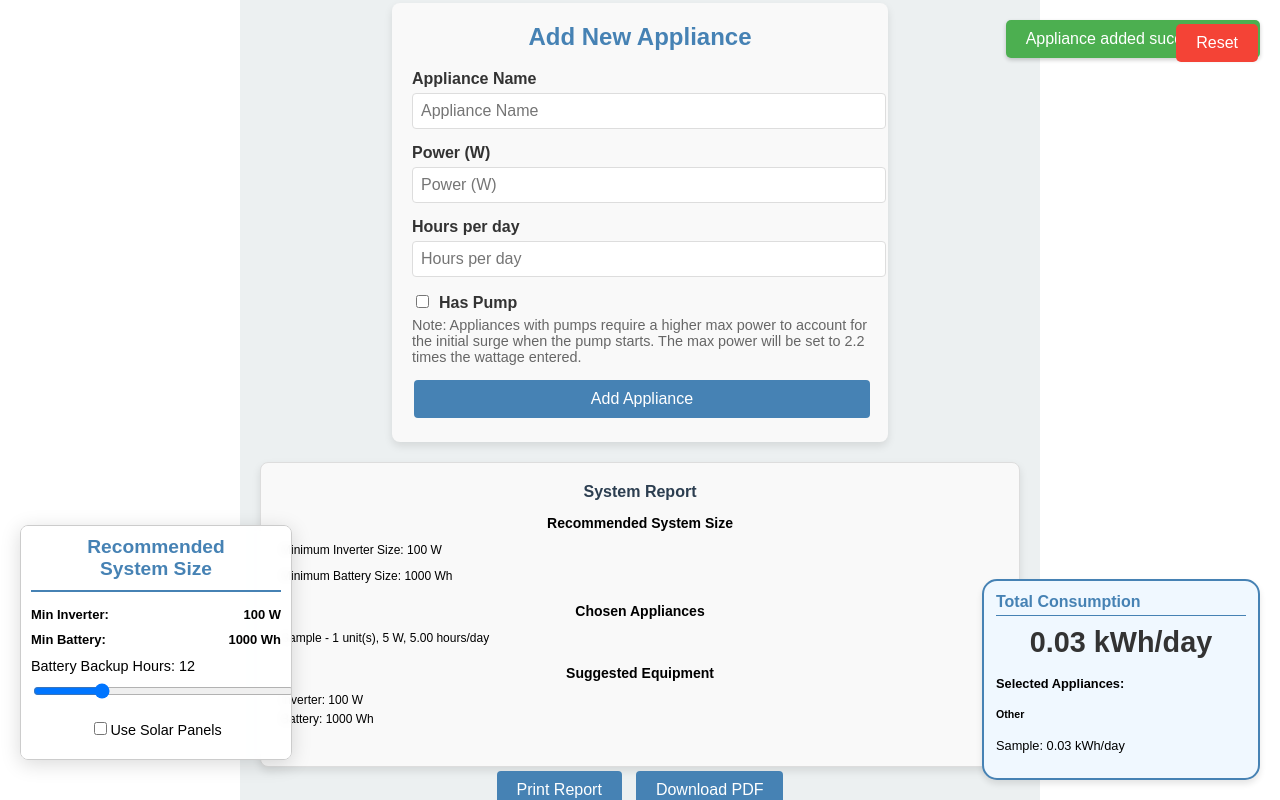
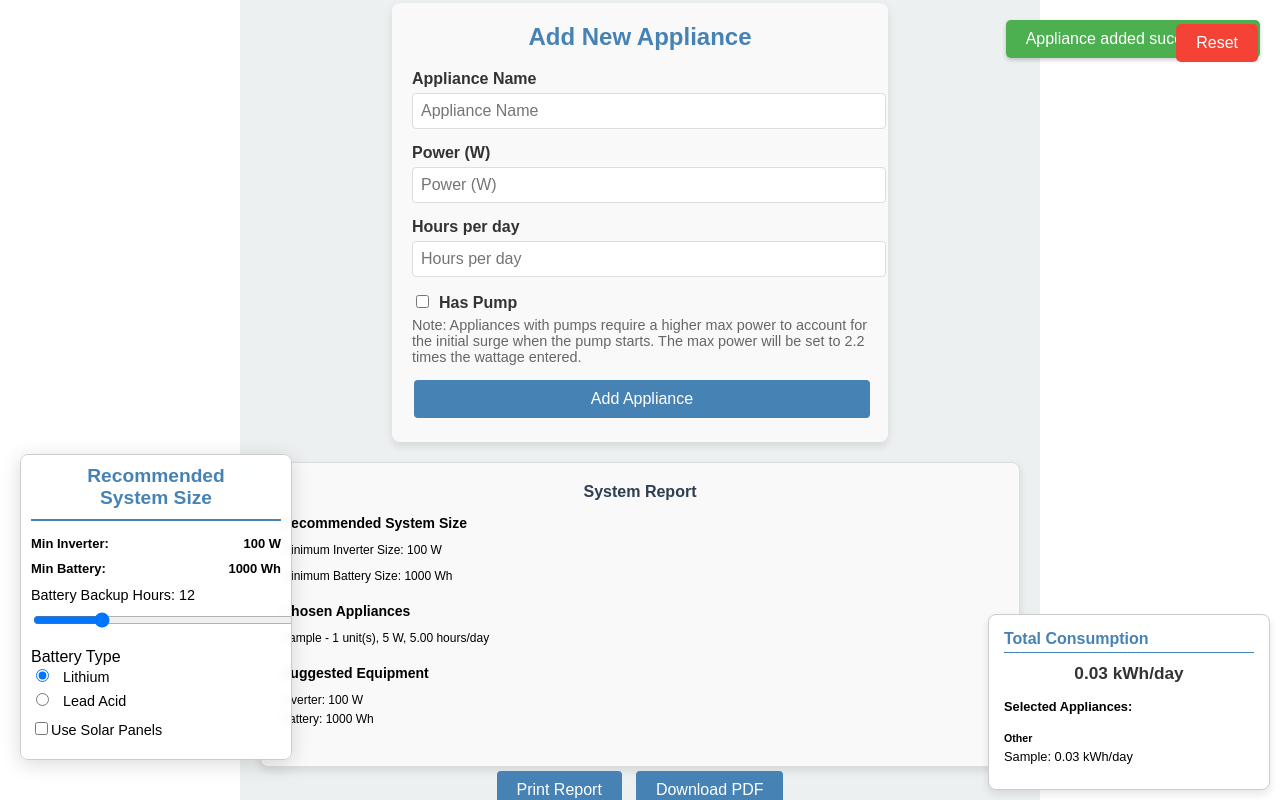
Before and after one commit to AndreLesa/solar-system-sizer, a React (Create React App) app: page / in a window 1280 px wide. Both pictures are taken after typing "Sample", "5", "5" into the empty fields and a click on the button "Add Appliance". Shown: the part 3927-4727 px from the top of the page. Built offline with nearby package versions, Linux system fonts and the light colour scheme.

Commit message:
Fixed div sizing.

```diff
--- a/src/components/ApplianceList.js
+++ b/src/components/ApplianceList.js
@@ -86,6 +86,8 @@ const ApplianceList = ({ appliances, addAppliance, updateAppliance, removeApplia
   const PEAK_SUN_HOURS = 5;
   const MIN_BATTERY_SIZE = 1000; // Minimum battery size in Wh
 
+  const [batteryType, setBatteryType] = useState('lithium'); // Add this state
+
   function calculateDailyKWh(appliance) {
     const kWh = ((appliance.power * appliance.hoursPerDay * (appliance.quantity || 1)) / 1000).toFixed(2);
     return isNaN(kWh) ? '0' : kWh;
@@ -119,7 +121,7 @@ const ApplianceList = ({ appliances, addAppliance, updateAppliance, removeApplia
 
     // Calculate battery size based on backup hours
     const newBatterySize = Math.max(
-      Math.ceil((dailyConsumption * batteryBackupHours / 24) / 0.8 / 100) * 100,
+      Math.ceil((dailyConsumption * batteryBackupHours / 24) / (batteryType === 'lithium' ? 0.8 : 0.5) / 100) * 100,
       MIN_BATTERY_SIZE
     );
     console.log(`Calculated battery size: ${newBatterySize}Wh for ${batteryBackupHours} hours backup`);
@@ -148,7 +150,7 @@ const ApplianceList = ({ appliances, addAppliance, updateAppliance, removeApplia
 
   useEffect(() => {
     calculateSystemSize();
-  }, [selectedAppliances, batteryBackupHours, useSolarPanels, panelWattage]);
+  }, [selectedAppliances, batteryBackupHours, useSolarPanels, panelWattage, batteryType]);
 
   const handleBatteryUsageHoursChange = (event) => {
     setBatteryUsageHours(parseInt(event.target.value));
@@ -298,6 +300,10 @@ const ApplianceList = ({ appliances, addAppliance, updateAppliance, removeApplia
     setSolarPanelSize(0);
   };
 
+  const handleBatteryTypeChange = (event) => {
+    setBatteryType(event.target.value);
+  };
+
   const isMobile = window.innerWidth <= 768;
 
   return (
@@ -421,20 +427,31 @@ const ApplianceList = ({ appliances, addAppliance, updateAppliance, removeApplia
         <button onClick={handleAddNewAppliance}>Add Appliance</button>
       </div>
 
-      <div className={`floating-appliance-info ${isMobile ? 'mobile' : ''}`}>
-        <h3>Total Consumption</h3>
-        <p className="total-kwh">{calculateTotalKWh()} kWh/day</p>
+      <div className={`floating-appliance-info ${isMobile ? 'mobile' : ''}`} style={{
+        position: 'fixed',
+        bottom: '10px',
+        right: '10px',
+        width: '250px',
+        padding: '15px',
+        border: '1px solid #ccc',
+        borderRadius: '8px',
+        backgroundColor: '#fff',
+        boxShadow: '0 4px 8px rgba(0, 0, 0, 0.1)',
+        zIndex: 1000
+      }}>
+        <h3 style={{ marginBottom: '10px' }}>Total Consumption</h3>
+        <p className="total-kwh" style={{ fontSize: '1.2em', fontWeight: 'bold' }}>{calculateTotalKWh()} kWh/day</p>
         {!isMobile && (
           <div className="selected-appliance-info">
-            <h4>Selected Appliances:</h4>
+            <h4 style={{ marginTop: '15px', marginBottom: '10px' }}>Selected Appliances:</h4>
             {Object.entries(roomAppliances).map(([room, appliances]) => {
               const selectedInRoom = appliances.filter(a => selectedAppliances[`${room}-${a.name}`]);
               if (selectedInRoom.length === 0) return null;
               return (
-                <div key={room} className="room-group">
-                  <h5>{room}</h5>
+                <div key={room} className="room-group" style={{ marginBottom: '10px' }}>
+                  <h5 style={{ marginBottom: '5px' }}>{room}</h5>
                   {selectedInRoom.map(appliance => (
-                    <p key={appliance.name}>
+                    <p key={appliance.name} style={{ margin: '2px 0' }}>
                       {appliance.name}: {calculateDailyKWh(selectedAppliances[`${room}-${appliance.name}`])} kWh/day
                     </p>
                   ))}
@@ -460,10 +477,6 @@ const ApplianceList = ({ appliances, addAppliance, updateAppliance, removeApplia
             </div>
             {useSolarPanels && (
               <>
-                <div className="system-info-item" style={{ marginBottom: '10px', display: 'flex', justifyContent: 'space-between', fontSize: '0.9em' }}>
-                  <span>Eff Battery:</span>
-                  <span>{effectiveBatterySize} Wh</span>
-                </div>
                 <div className="system-info-item" style={{ marginBottom: '10px', display: 'flex', justifyContent: 'space-between', fontSize: '0.9em' }}>
                   <span>Rec Solar:</span>
                   <span>{solarPanelSize} W</span>
@@ -498,7 +511,17 @@ const ApplianceList = ({ appliances, addAppliance, updateAppliance, removeApplia
                 style={{ width: '100%' }}
               />
             </div>
-            <div className="solar-panel-toggle" style={{ textAlign: 'center', marginBottom: '10px' }}>
+
+            <div className="battery-type">
+              <span>Battery Type</span>
+              <label>
+                <input type="radio" name="battery-type" value="lithium" checked={batteryType === 'lithium'} onChange={handleBatteryTypeChange} /> Lithium
+              </label>
+              <label>
+                <input type="radio" name="battery-type" value="lead-acid" checked={batteryType === 'lead-acid'} onChange={handleBatteryTypeChange} /> Lead Acid
+              </label>
+            </div>
+            <div className="solar-panel-toggle" style={{ marginBottom: '10px' }}>
               <label style={{ fontSize: '0.9em' }}>
                 <input
                   type="checkbox"
--- a/src/components/SystemReport.js
+++ b/src/components/SystemReport.js
@@ -11,10 +11,20 @@ const SystemReport = ({ selectedAppliances, inverterSize, batterySize, effective
   });
 
   const handleDownloadPDF = async () => {
-    const canvas = await html2canvas(reportRef.current, { scale: 2.5 }); // Increase scale for better quality
+    const canvas = await html2canvas(reportRef.current, {
+      scale: 3.5, // Increase scale for better quality
+      useCORS: true, // Enable cross-origin resource sharing
+      allowTaint: true, // Allow tainted images
+      logging: true, // Enable logging for debugging
+      backgroundColor: '#ffffff' // Set background color to white
+    });
     const imgData = canvas.toDataURL('image/png');
-    const pdf = new jsPDF();
-    pdf.addImage(imgData, 'PNG', 10, 10, 190, 277); // Adjusted to add padding
+    const pdf = new jsPDF({
+      orientation: 'portrait',
+      unit: 'px',
+      format: [canvas.width, canvas.height] // Match PDF size to canvas size
+    });
+    pdf.addImage(imgData, 'PNG', 0, 0, canvas.width, canvas.height); // Adjust to fit the entire canvas
     pdf.save('system-report.pdf');
   };
 
@@ -25,15 +35,14 @@ const SystemReport = ({ selectedAppliances, inverterSize, batterySize, effective
   return (
     <div>
 
-      <div className="system-report" ref={reportRef} style={{ padding: '20px', fontSize: '12px' }}>
-        <h2 style={{ fontSize: '16px' }}>System Report</h2>
+      <div className="system-report" ref={reportRef} style={{ padding: '20px', fontSize: '12px', textAlign: 'left' }}>
+        <h2 style={{ fontSize: '16px', textAlign: 'center' }}>System Report</h2>
         <div className="report-section" style={{ marginBottom: '20px' }}>
-          <h3 style={{ fontSize: '14px' }}>Recommended System Size</h3>
+          <h3 style={{ fontSize: '14px', textAlign: 'left' }}>Recommended System Size</h3>
           <p>Minimum Inverter Size: {inverterSize} W</p>
           <p>Minimum Battery Size: {batterySize} Wh</p>
           {useSolarPanels && (
             <>
-              <p>Effective Battery Size: {effectiveBatterySize} Wh</p>
               <p>Recommended Solar Size: {solarPanelSize} W</p>
               <p>Number of Panels: {numberOfPanels}</p>
               <p>Panel Wattage: {panelWattage} W</p>
@@ -41,7 +50,7 @@ const SystemReport = ({ selectedAppliances, inverterSize, batterySize, effective
           )}
         </div>
         <div className="report-section" style={{ marginBottom: '20px' }}>
-          <h3 style={{ fontSize: '14px' }}>Chosen Appliances</h3>
+          <h3 style={{ fontSize: '14px', textAlign: 'left' }}>Chosen Appliances</h3>
           <ul>
             {Object.entries(selectedAppliances).map(([key, appliance]) => (
               <li key={key}>
@@ -51,7 +60,7 @@ const SystemReport = ({ selectedAppliances, inverterSize, batterySize, effective
           </ul>
         </div>
         <div className="report-section" style={{ marginBottom: '20px' }}>
-          <h3 style={{ fontSize: '14px' }}>Suggested Equipment</h3>
+          <h3 style={{ fontSize: '14px', textAlign: 'left' }}>Suggested Equipment</h3>
           <ul>
             <li>Inverter: {inverterSize} W</li>
             <li>Battery: {batterySize} Wh</li>
--- a/src/styles/ApplianceList.css
+++ b/src/styles/ApplianceList.css
@@ -240,6 +240,20 @@
   font-size: 0.9em;
 }
 
+.floating-system-info .battery-type {
+  margin-top: 10px;
+}
+
+.floating-system-info .battery-type label {
+  display: block;
+  margin-bottom: 5px;
+  font-size: 0.9em;
+}
+
+.floating-system-info .battery-type input {
+  margin-right: 10px;
+}
+
 .system-report {
   margin-top: 20px;
   padding: 20px;
```
